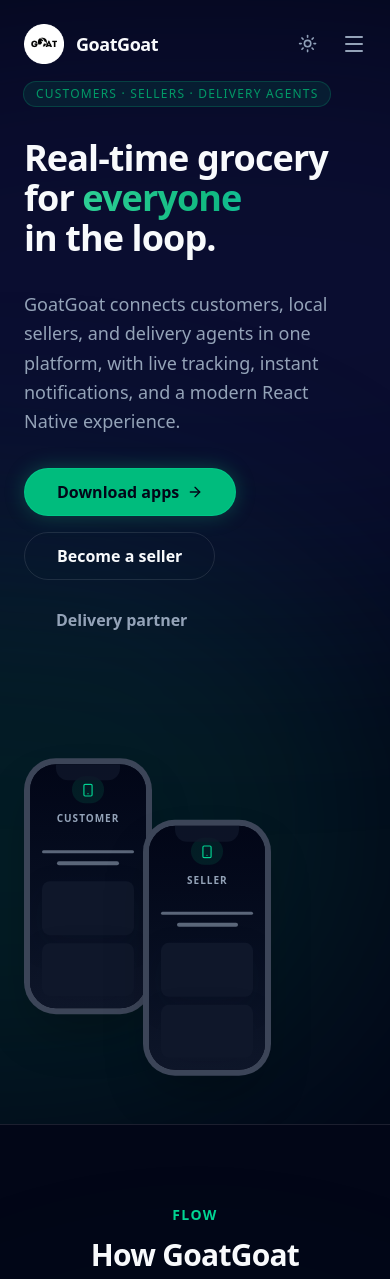
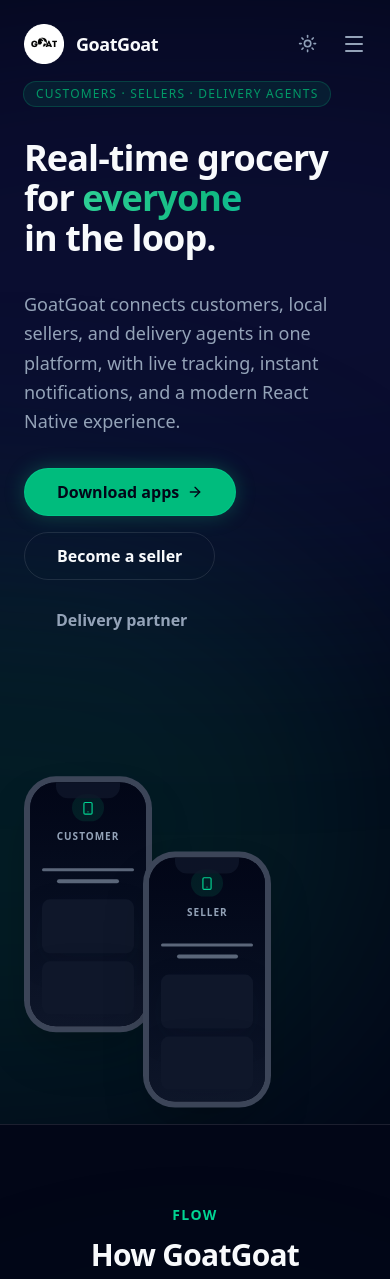
Before and after one commit to testingoat/GoatGoat-Website, a Next.js app: page / in a window 390 px wide. Shown: the top 1279 px of the page. Built offline with nearby package versions, Linux system fonts and the light colour scheme.

Commit message:
feat: Add Hero section component with parallax phone mockups.

```diff
--- a/src/components/sections/Hero.tsx
+++ b/src/components/sections/Hero.tsx
@@ -13,9 +13,10 @@
         offset: ["start end", "end start"],
     });
 
-    const phoneOffsetSmall = useTransform(scrollYProgress, [0, 1], [0, 20]);
-    const phoneOffsetMedium = useTransform(scrollYProgress, [0, 1], [0, 35]);
-    const phoneOffsetLarge = useTransform(scrollYProgress, [0, 1], [0, 50]);
+    // Slightly stronger parallax so the effect is noticeable but still subtle
+    const phoneOffsetSmall = useTransform(scrollYProgress, [0, 1], [0, 40]);
+    const phoneOffsetMedium = useTransform(scrollYProgress, [0, 1], [0, 70]);
+    const phoneOffsetLarge = useTransform(scrollYProgress, [0, 1], [0, 100]);
 
     return (
         <section
```
